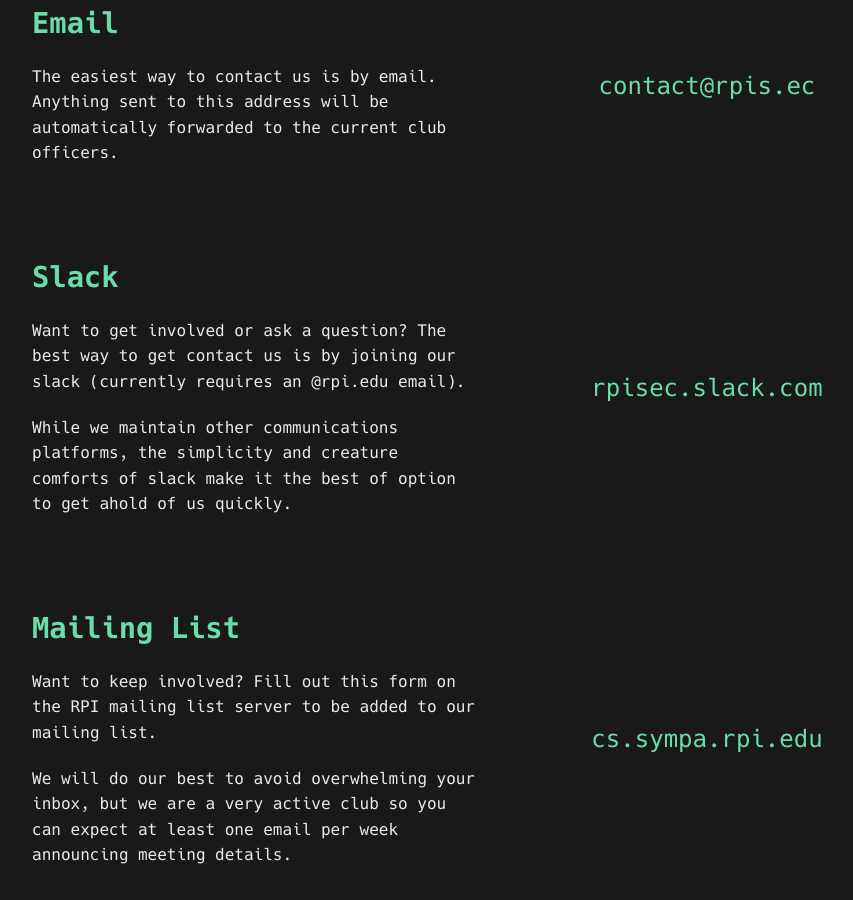
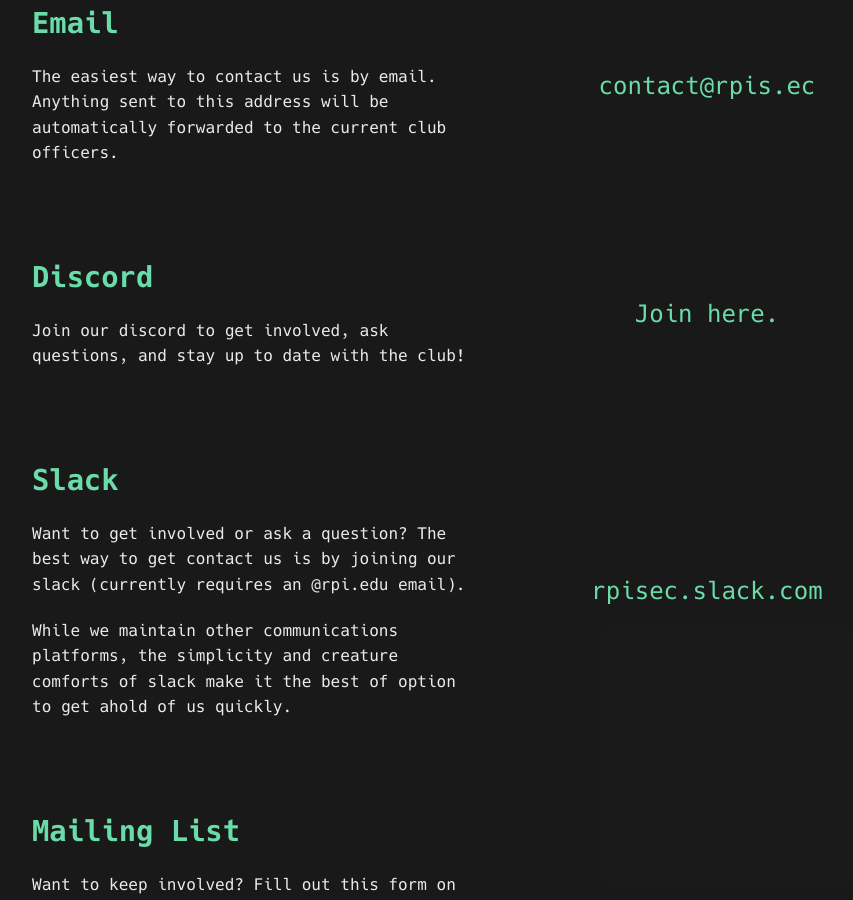
Before and after one commit to RPISEC/website, a Jekyll site: the page built from contact.html, in a window 1280 px wide and 900 px high, scrolled down 388 px. Shown: the whole window, without its empty margins (158-1011 px from the left). Built offline with Jekyll 4.4.1, drawn with Linux system fonts in a browser that asks for light colours.

Commit message:
add discord

```diff
--- a/contact.html
+++ b/contact.html
@@ -11,6 +11,17 @@
         </div>
         <div class="sidetext text editable">
             <p><a href="mailto:contact@rpis.ec">contact@rpis.ec</a></p>
+        </div>
+    </div>
+</section>
+<section>
+    <div class="container flex">
+        <div class="text editable">
+            <h2>Discord</h2>
+            <p>Join our discord to get involved, ask questions, and stay up to date with the club!</p>
+        </div>
+        <div class="sidetext text editable">
+            <p><a href="https://discord.gg/esNEjvuy78">Join here.</a></p>
         </div>
     </div>
 </section>
```
